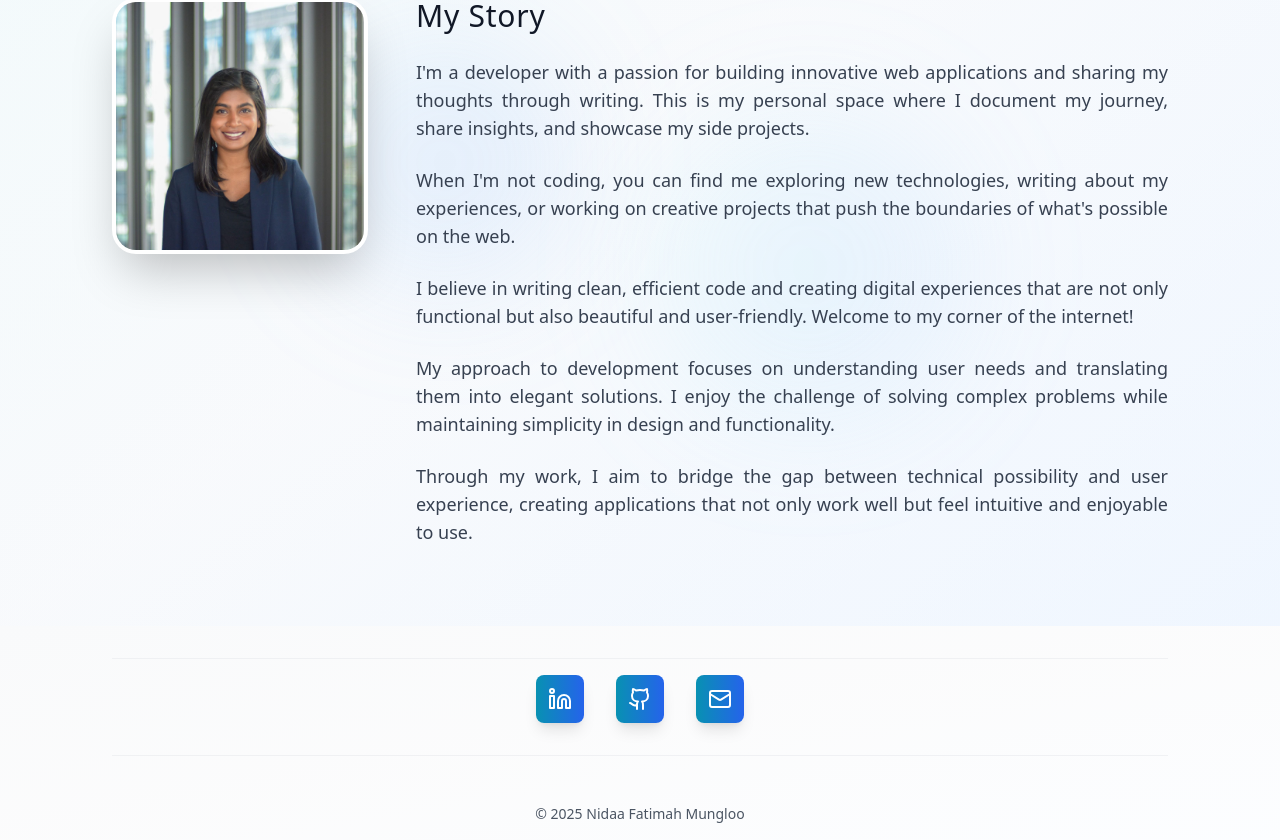
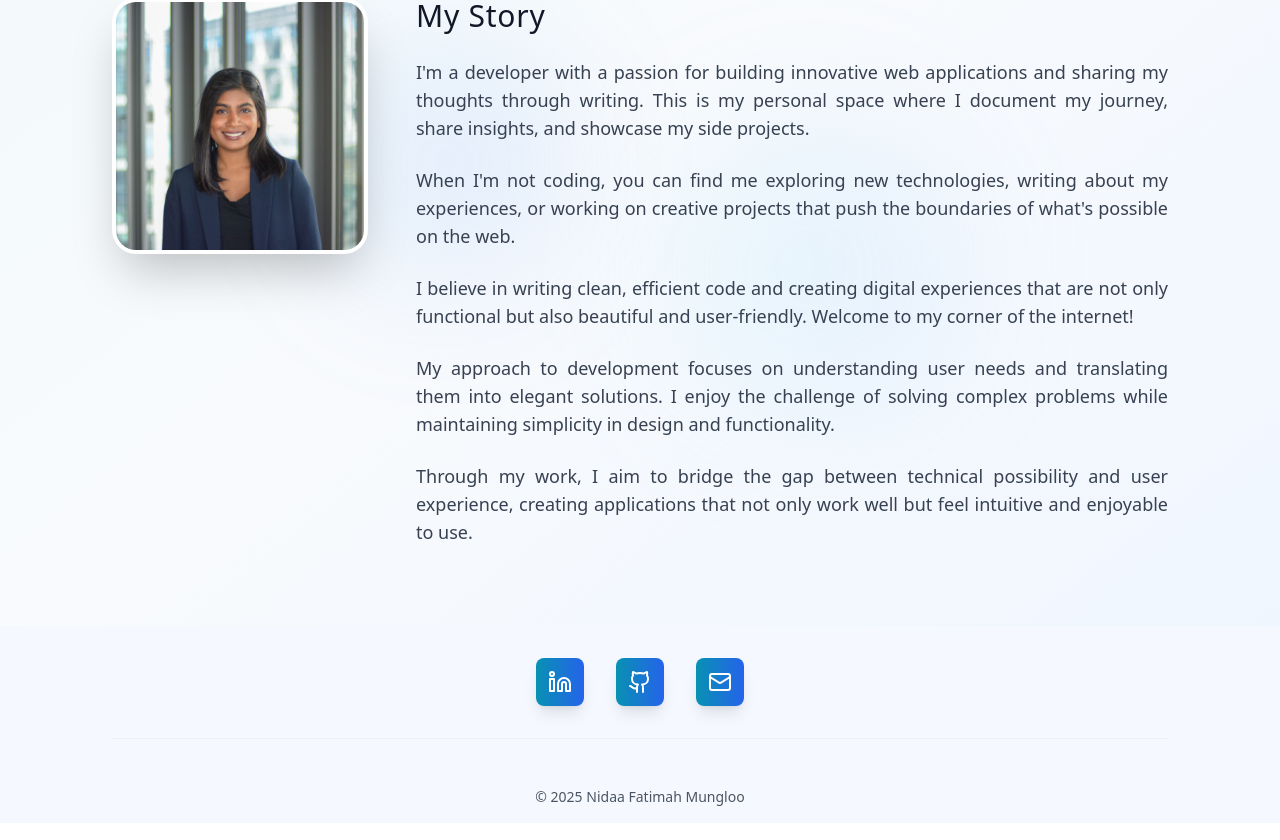
Before and after one commit to nida28/personal-site, a React (Vite) app: page /about in a window 1280 px wide. Shown: the part 392-1232 px from the top of the page. Built offline with nearby package versions, Linux system fonts and the light colour scheme.

Commit message:
Reverted to commit e4ea668345dbab46ac3c59b8ef1afd95bcc1824c

```diff
--- a/src/components/Footer.tsx
+++ b/src/components/Footer.tsx
@@ -12,20 +12,13 @@ const Footer = () => {
   return (
     <footer className={`${
       isAboutPage
-        ? 'bg-gradient-to-br from-gray-50 via-gray-100/30 to-blue-50/20 dark:from-slate-900 dark:via-slate-800 dark:to-slate-900'
+        ? 'bg-blue-50/60 dark:bg-blue-900/40'
         : isMainPage
         ? 'bg-gray-50 dark:bg-slate-800 border-t border-gray-200/50 dark:border-slate-700/50'
         : 'bg-white dark:bg-slate-900 border-t border-gray-200/50 dark:border-slate-700/50'
     }`}>
       <div className="max-w-6xl mx-auto px-6 sm:px-8 lg:px-12 relative z-10">
         <div className="flex flex-col items-center space-y-4 pt-8">
-          {/* Separator at top for About page */}
-          {isAboutPage && (
-            <div className="w-full">
-              <Separator className="bg-gray-200/50 dark:bg-slate-600/50" />
-            </div>
-          )}
-
           {/* Social media icons */}
           <div className="flex flex-col sm:flex-row items-center gap-8 pb-4">
             <a
```
